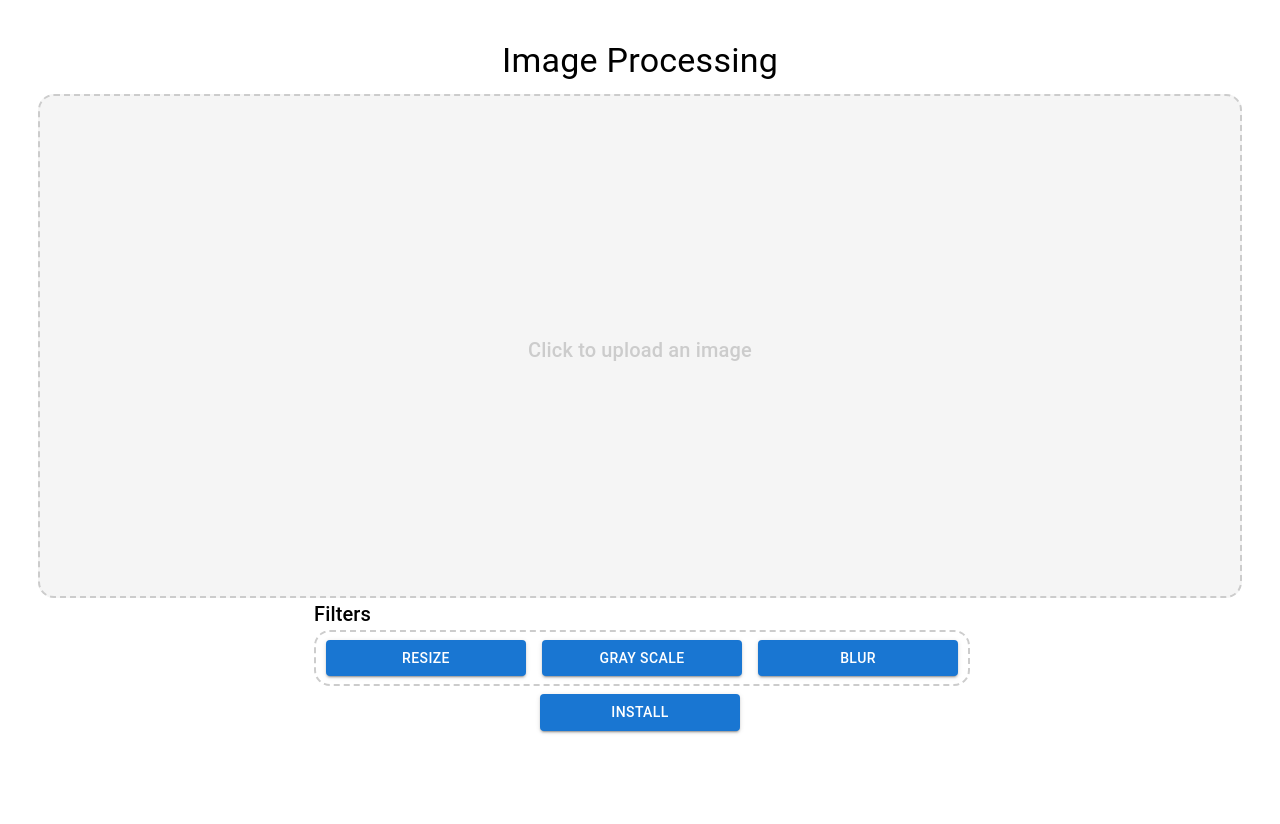
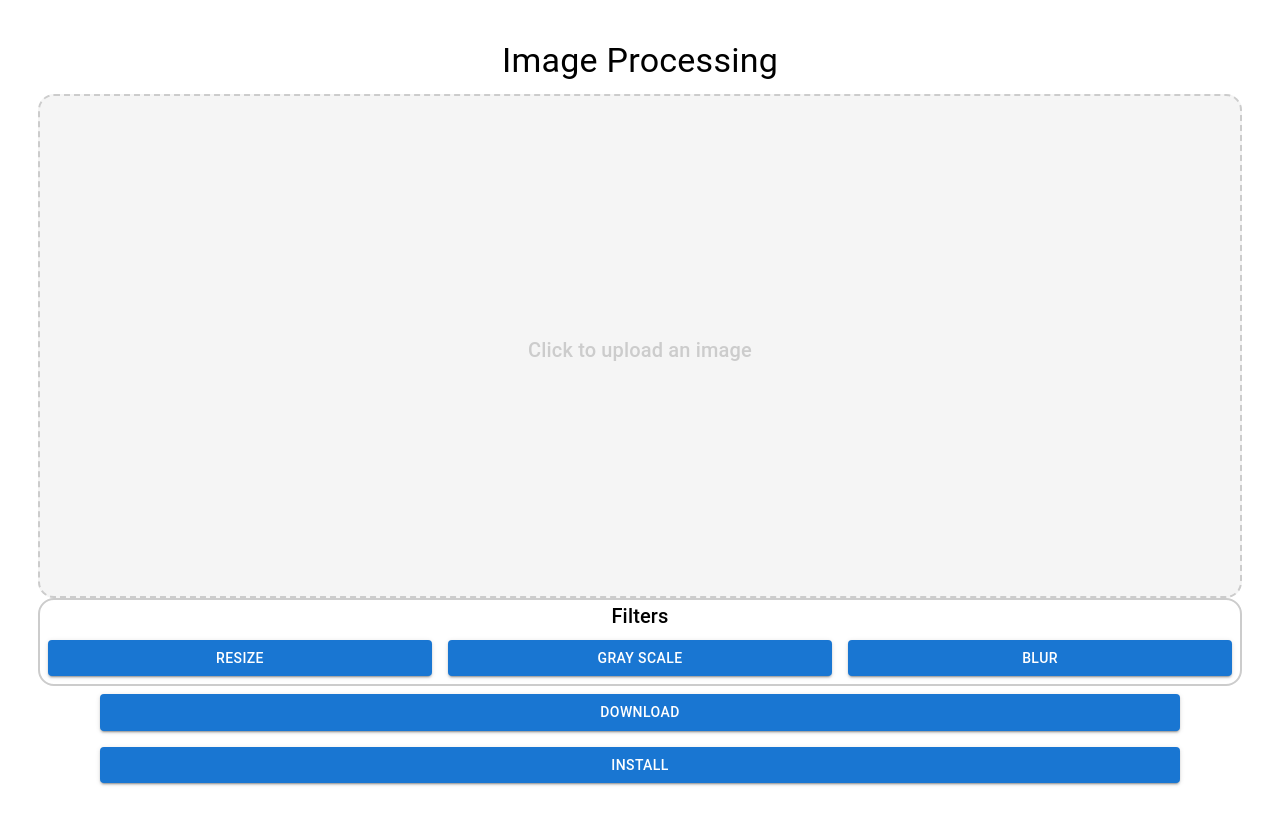
Before and after one commit to IIC3585/2025-1-s1-g12-t2, a React (Create React App) app in the folder app/: page / in a window 1280 px wide. Shown: the top 824 px of the page. Before the commit the page ends 800 px from the top, so only its background shows below. Built offline with nearby package versions, Linux system fonts and the light colour scheme; some icons are missing.

Commit message:
Add processed image showing AND Split dowload logic

```diff
--- a/app/src/views/MainPage.js
+++ b/app/src/views/MainPage.js
@@ -19,19 +19,24 @@ const VisuallyHiddenInput = styled('input')({
 
 const buttonSx = {
     margin: 1,
-    width: '200px',
+    width: '90%',
 };
 
-function downloadImage(imageData, fileName) {
+function imageToUrl(imageData) {
     const blob = new Blob([imageData], { type: 'image/png' });
-    const url = URL.createObjectURL(blob);
-    const link = document.createElement('a');
-    link.href = url;
-    link.download = fileName;
-    link.click();
+    return URL.createObjectURL(blob);
 }
 
-function applyToImage(fn, args){
+function downloadImage(imageURL, fileName) {
+    return async () => {
+        const link = document.createElement('a');
+        link.href = imageURL;
+        link.download = fileName;
+        link.click();
+    }
+}
+
+function applyToImage(setImageURL, fn, args){
     return async () => {
         await init();
         const fileInput = document.getElementById('imageInput');
@@ -39,7 +44,9 @@ function applyToImage(fn, args){
         if (file) {
             const arrayBuffer = await file.arrayBuffer();
             const imageData = fn(new Uint8Array(arrayBuffer), ...args);
-            downloadImage(imageData, 'processed_image.png');
+            const imageURL = imageToUrl(imageData);
+            setImageURL(imageURL);
+            // downloadImage(imageData, 'processed_image.png');
         }
     }
 }
@@ -68,8 +75,8 @@ function MediaBox({imageURL, setImageURL}){
     };
     const imageBoxSx = {
         objectFit: "contain",
-        maxHeight: '100%',
-        maxWidth: '100%',
+        maxHeight: '90%',
+        maxWidth: '90%',
     }
     let image = <Box component="img"
         sx={imageBoxSx}
@@ -131,14 +138,23 @@ function MainPage(){
             deferredPrompt = null;
         }
     };
-
+    let menuBoxSx = {
+        display: 'flex',
+        flexDirection: 'column',
+        alignItems: 'center',
+        justifyContent: 'center',
+        width: '100%',
+        border: '2px solid',
+        borderColor: '#ccc',
+        borderRadius: 4,
+    }
     let filtersBoxSx = {
         display: 'flex',
         flexDirection: { xs:'column', sm: 'column', md: 'row'},
         alignItems: 'center',
         justifyContent: 'center',
         width: '100%',
-        border: '2px dashed #ccc',
+        border: '2px #ccc',
         borderRadius: 4,
     }
     return (
@@ -147,7 +163,7 @@ function MainPage(){
                 Image Processing
             </Typography>
             <MediaBox imageURL={imageURL} setImageURL={setImageURL}/>
-            <Box sx={'display: flex; flex-direction: column; justify-content: center;'}>
+            <Box sx={menuBoxSx}>
                 <Typography variant="h6" component="h2">
                         Filters
                 </Typography>
@@ -156,7 +172,7 @@ function MainPage(){
                         id="resizeButton"
                         variant="contained"
                         sx={buttonSx}
-                        onClick={applyToImage(resize, [200, 200])}
+                        onClick={applyToImage(setImageURL, resize, [200, 200])}
                     >
                         Resize
                     </Button>
@@ -164,7 +180,7 @@ function MainPage(){
                         id="grayScaleButton"
                         variant="contained"
                         sx={buttonSx}
-                        onClick={applyToImage(grayscale, [])}
+                        onClick={applyToImage(setImageURL, grayscale, [])}
                     >
                         Gray Scale
                     </Button>
@@ -172,13 +188,20 @@ function MainPage(){
                         id="blurButton"
                         variant="contained"
                         sx={buttonSx}
-                        onClick={applyToImage(blur, [5.0])}
+                        onClick={applyToImage(setImageURL, blur, [5.0])}
                     >
                         Blur
                     </Button>
                 </Box>
             </Box>
-
+            <Button
+                id="downloadButton"
+                variant="contained"
+                sx={buttonSx}
+                onClick={downloadImage(imageURL, 'processed_image.png')}
+            >
+                Download
+            </Button>
             <Button
                 id="installButton"
                 variant="contained"
```
